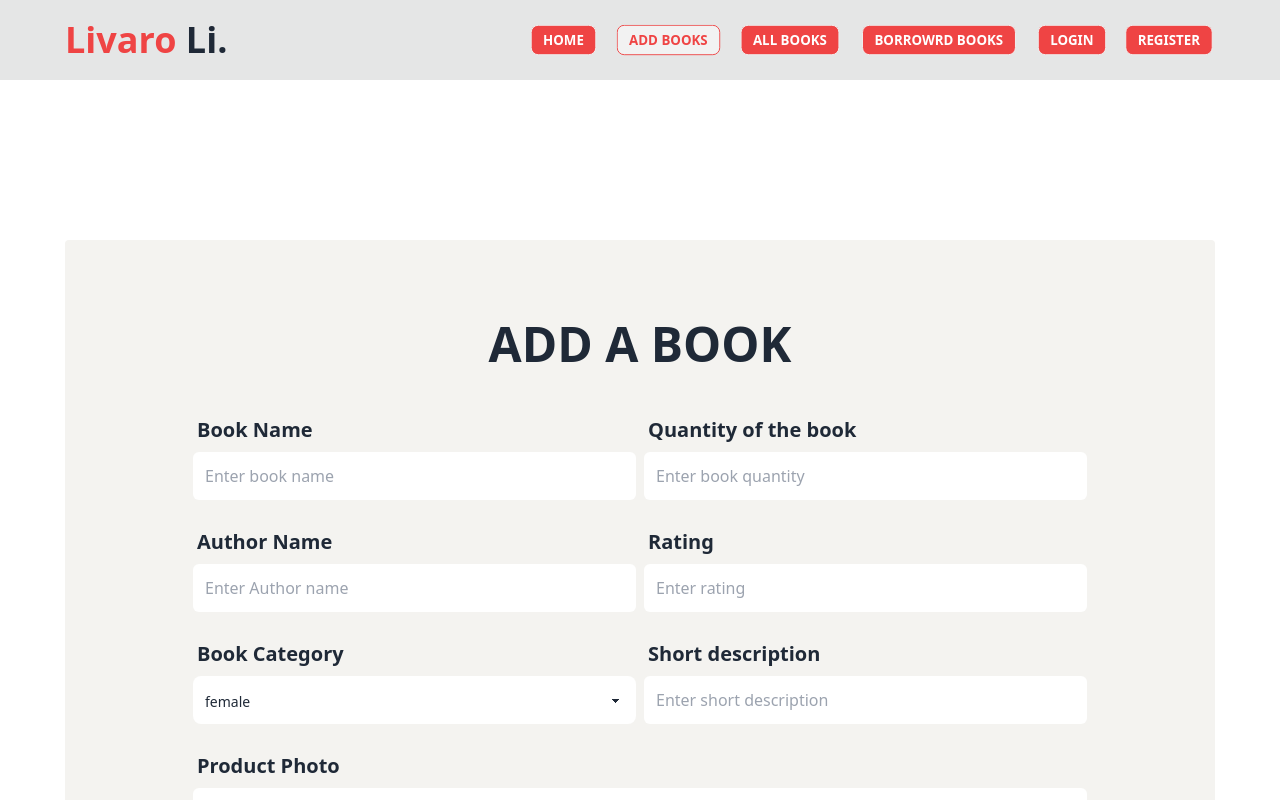
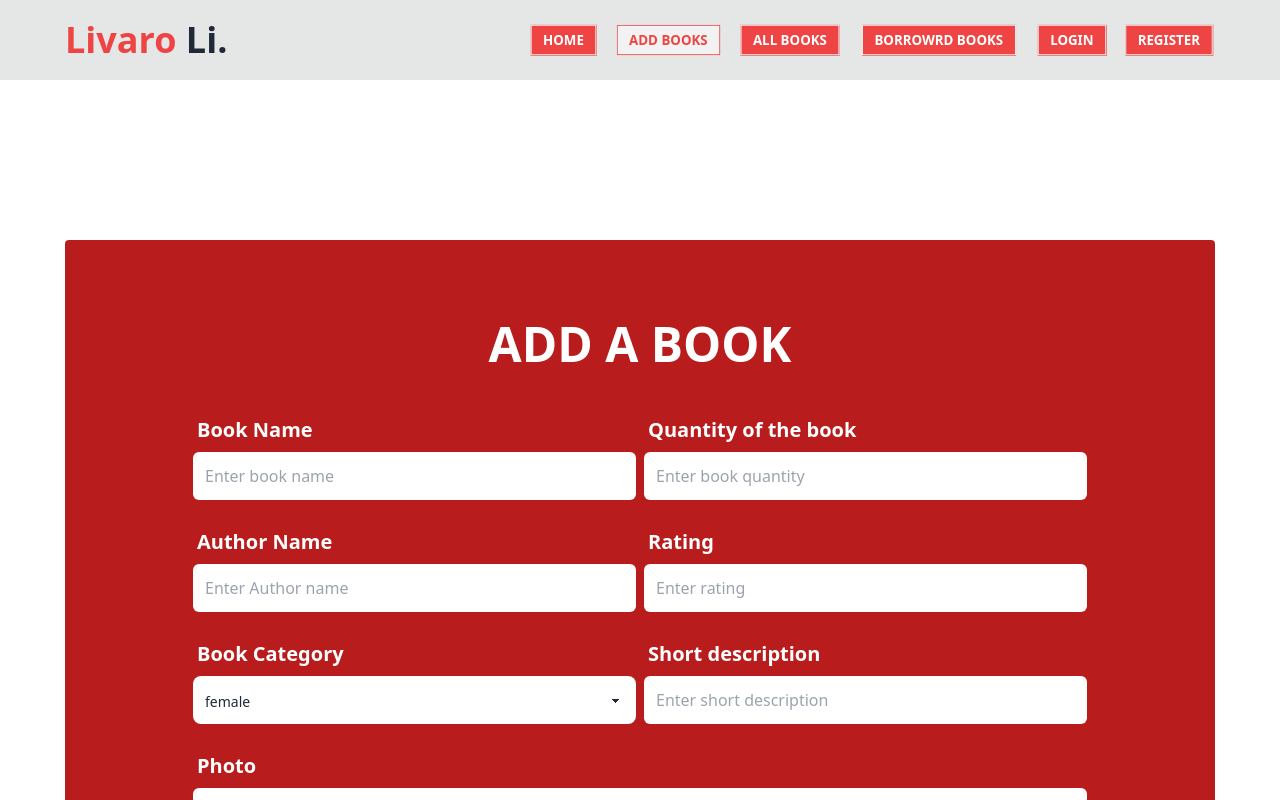
Before and after one commit to Radiat09/library-management-client, a React (Vite) app: page /addbooks in a window 1280 px wide. Shown: the top 800 px of the page. Built offline with nearby package versions, Linux system fonts and the light colour scheme; no server answers.

Commit message:
made some changes in navbar and in form in add book route

```diff
--- a/src/layout/Navbar.jsx
+++ b/src/layout/Navbar.jsx
@@ -38,8 +38,8 @@ const Navbar = () => {
             to="/"
             className={({ isActive }) =>
               isActive
-                ? "btn text-red-500 border-red-500 btn-sm"
-                : "btn bg-red-500 hover:text-red-500 hover:border-red-500 text-white btn-sm "
+                ? "btn text-red-500 border-red-500 hover:text-red-500 hover:border-red-500 btn-sm rounded-none"
+                : "btn bg-red-500 hover:text-red-500 hover:border-red-500 text-white btn-sm  rounded-none"
             }
           >
             Home
@@ -48,8 +48,8 @@ const Navbar = () => {
             to="/addbooks"
             className={({ isActive }) =>
               isActive
-                ? "btn text-red-500 border-red-500 btn-sm"
-                : "btn bg-red-500 hover:text-red-500 hover:border-red-500 text-white btn-sm "
+                ? "btn text-red-500 border-red-500 hover:text-red-500 hover:border-red-500 btn-sm rounded-none"
+                : "btn bg-red-500 hover:text-red-500 hover:border-red-500 text-white btn-sm rounded-none"
             }
           >
             Add Books
@@ -58,8 +58,8 @@ const Navbar = () => {
             to="/allbooks"
             className={({ isActive }) =>
               isActive
-                ? "btn text-red-500 border-red-500 btn-sm"
-                : "btn bg-red-500 hover:text-red-500 hover:border-red-500 text-white btn-sm "
+                ? "btn text-red-500 border-red-500 hover:text-red-500 hover:border-red-500 btn-sm rounded-none"
+                : "btn bg-red-500 hover:text-red-500 hover:border-red-500 text-white btn-sm  rounded-none"
             }
           >
             All Books
@@ -68,8 +68,8 @@ const Navbar = () => {
             to="/borrowedbooks"
             className={({ isActive }) =>
               isActive
-                ? "btn text-red-500 border-red-500 btn-sm"
-                : "btn bg-red-500 hover:text-red-500 hover:border-red-500 text-white btn-sm "
+                ? "btn text-red-500 border-red-500 hover:text-red-500 hover:border-red-500 btn-sm rounded-none"
+                : "btn bg-red-500 hover:text-red-500 hover:border-red-500 text-white btn-sm  rounded-none"
             }
           >
             Borrowrd Books
@@ -95,7 +95,7 @@ const Navbar = () => {
                   </li> */}
                   <li>
                     <button
-                      className="btn bg-red-500 hover:text-red-500 hover:border-red-500 text-white btn-sm"
+                      className="btn bg-red-500 hover:text-red-500 hover:border-red-500 text-white btn-sm rounded-none"
                       onClick={logout}
                     >
                       Logout
@@ -108,13 +108,13 @@ const Navbar = () => {
             <div className="navbar-end flex items-center gap-4 ">
               <NavLink
                 to="/login"
-                className="btn bg-red-500 hover:text-red-500 hover:border-red-500 text-white btn-sm"
+                className="btn bg-red-500 hover:text-red-500 hover:border-red-500 text-white btn-sm rounded-none"
               >
                 Login
               </NavLink>
               <NavLink
                 to="register"
-                className="btn bg-red-500 hover:text-red-500 hover:border-red-500 text-white btn-sm"
+                className="btn bg-red-500 hover:text-red-500 hover:border-red-500 text-white btn-sm rounded-none"
               >
                 Register
               </NavLink>
--- a/src/page/AddBooks/AddBooks.jsx
+++ b/src/page/AddBooks/AddBooks.jsx
@@ -1,21 +1,49 @@
 import { useForm } from "react-hook-form";
 import Container from "../../components/ui/Container";
+import { useState } from "react";
 
 const AddBooks = () => {
+  const [bookName, setBookname] = useState("");
+  const [authorName, setAuthorname] = useState("");
+  const [category, setCategory] = useState("");
+  const [quantity, setQuantity] = useState(0);
+  const [rating, setRating] = useState(0);
+  const [photoUrl, setPhotoUrl] = useState("");
+  const [description, setDescription] = useState("");
   const { register, handleSubmit } = useForm();
-  const onSubmit = (data) => console.log(data);
+  const onSubmit = (data) => {
+    setBookname(data.bookname);
+    setAuthorname(data.authorname);
+    setCategory(data.category);
+    setQuantity(data.quantity);
+    setRating(data.rating);
+    setPhotoUrl(data.photo);
+    setDescription(data.description);
+    console.log(
+      bookName,
+      authorName,
+      category,
+      quantity,
+      rating,
+      photoUrl,
+      description
+    );
+    console.log(data);
+  };
   return (
     <Container>
       <div className="min-h-[70vh]  my-40">
-        <div className="bg-[#F4F3F0] rounded py-20 px-1 md:px-10 lg:px-32">
-          <h2 className=" text-5xl font-bold text-center mb-10">ADD A BOOK</h2>
+        <div className="bg-red-700  rounded py-20 px-1 md:px-10 lg:px-32">
+          <h2 className=" text-5xl font-bold text-center mb-10 text-white">
+            ADD A BOOK
+          </h2>
           <div>
             <form onSubmit={handleSubmit(onSubmit)} className="">
               <div className="flex flex-col md:flex-row gap-2">
                 <div className="flex-1 space-y-5">
                   <div className="">
                     <label className="label ">
-                      <span className="label-text text-xl font-semibold">
+                      <span className="label-text text-xl font-semibold text-white">
                         Book Name
                       </span>
                     </label>
@@ -28,7 +56,7 @@ const AddBooks = () => {
                   </div>
                   <div className="">
                     <label className="label">
-                      <span className="label-text text-xl font-semibold">
+                      <span className="label-text text-xl font-semibold text-white">
                         Author Name
                       </span>
                     </label>
@@ -41,7 +69,7 @@ const AddBooks = () => {
                   </div>
                   <div className="">
                     <label className="label">
-                      <span className="label-text text-xl font-semibold">
+                      <span className="label-text text-xl font-semibold text-white">
                         Book Category
                       </span>
                     </label>
@@ -59,7 +87,7 @@ const AddBooks = () => {
                 <div className="flex-1  space-y-5">
                   <div className="">
                     <label className="label ">
-                      <span className="label-text text-xl font-semibold">
+                      <span className="label-text text-xl font-semibold text-white">
                         Quantity of the book
                       </span>
                     </label>
@@ -72,7 +100,7 @@ const AddBooks = () => {
                   </div>
                   <div className="">
                     <label className="label">
-                      <span className="label-text text-xl font-semibold">
+                      <span className="label-text text-xl font-semibold text-white">
                         Rating
                       </span>
                     </label>
@@ -85,12 +113,12 @@ const AddBooks = () => {
                   </div>
                   <div className="">
                     <label className="label">
-                      <span className="label-text text-xl font-semibold">
+                      <span className="label-text text-xl font-semibold text-white">
                         Short description
                       </span>
                     </label>
                     <input
-                      {...register("rating")}
+                      {...register("description")}
                       type="text"
                       placeholder="Enter short description"
                       className="w-full  p-1 md:p-3 rounded-md"
@@ -101,8 +129,8 @@ const AddBooks = () => {
               <div className="mt-5">
                 <div className="mb-10">
                   <label className="label">
-                    <span className="label-text text-xl font-semibold">
-                      Product Photo
+                    <span className="label-text text-xl font-semibold text-white">
+                      Photo
                     </span>
                   </label>
                   <input
@@ -115,7 +143,7 @@ const AddBooks = () => {
                 <input
                   type="submit"
                   value="Add Book"
-                  className="w-full border-2  bg-red-500 text-white hover:bg-white hover:text-red-500 hover:border-red-500 py-3  text-2xl font-fontRancho rounded-md cursor-pointer transition-all"
+                  className="w-full border-2  bg-red-500 text-white hover:bg-white hover:text-red-500 hover:border-red-500 py-3  text-2xl font-bold rounded-none cursor-pointer transition-all"
                 />
               </div>
             </form>
--- a/src/page/Home/ViewExibition/ViewExibition.jsx
+++ b/src/page/Home/ViewExibition/ViewExibition.jsx
@@ -4,8 +4,8 @@ import exi3 from "../../../assets/images/felton_cityrewritten.jpg";
 const ViewExibition = () => {
   return (
     <div className="my-40">
-      <h2 className="text-5xl font-semibold border-l-8 border-red-600">
-        Read Latest News
+      <h2 className="text-5xl font-semibold border-l-8 border-red-600 pl-1">
+        Vistite Exibitions
       </h2>
       <div className="grid grid-cols-1 md:grid-cols-2 lg:grid-cols-3 gap-6 mt-8">
         <div>
```
Also changed, not shown: src/page/AddBooks/AddBook.css (deleted, +0 -115 lines).
